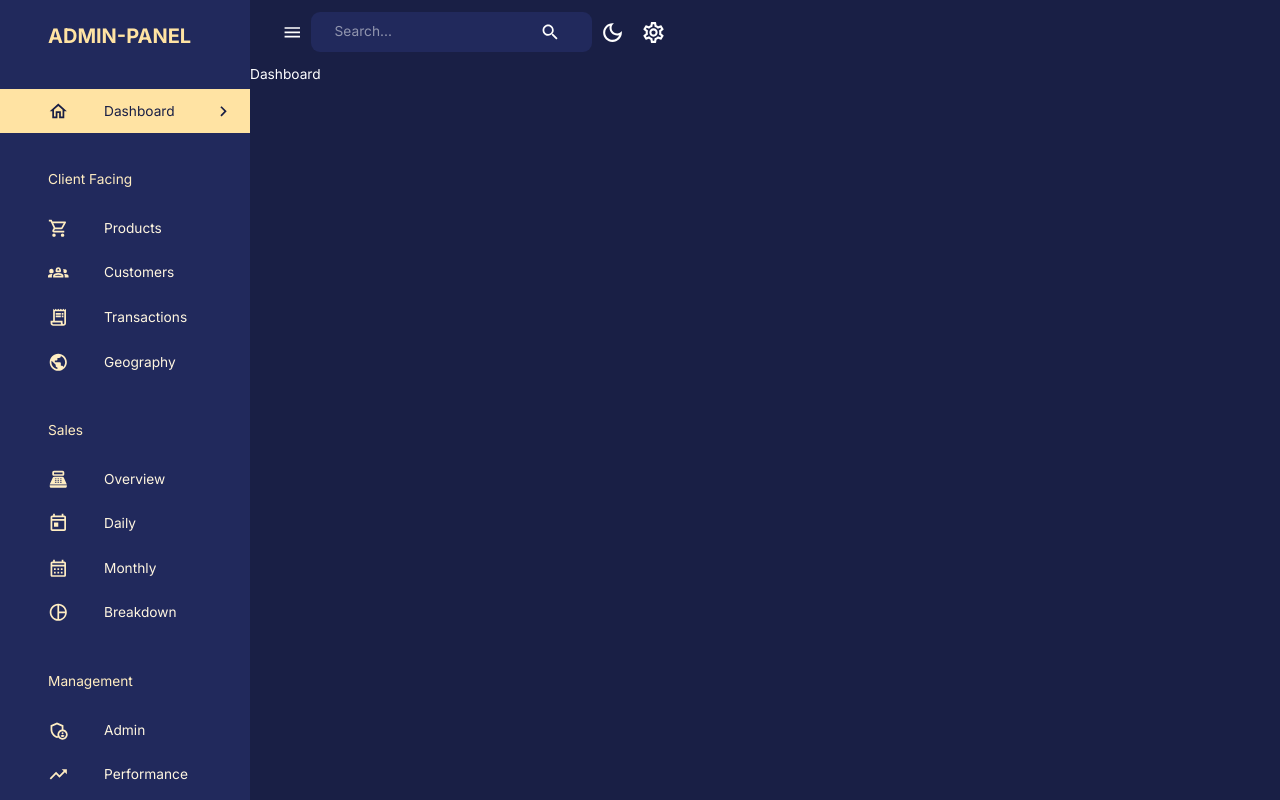
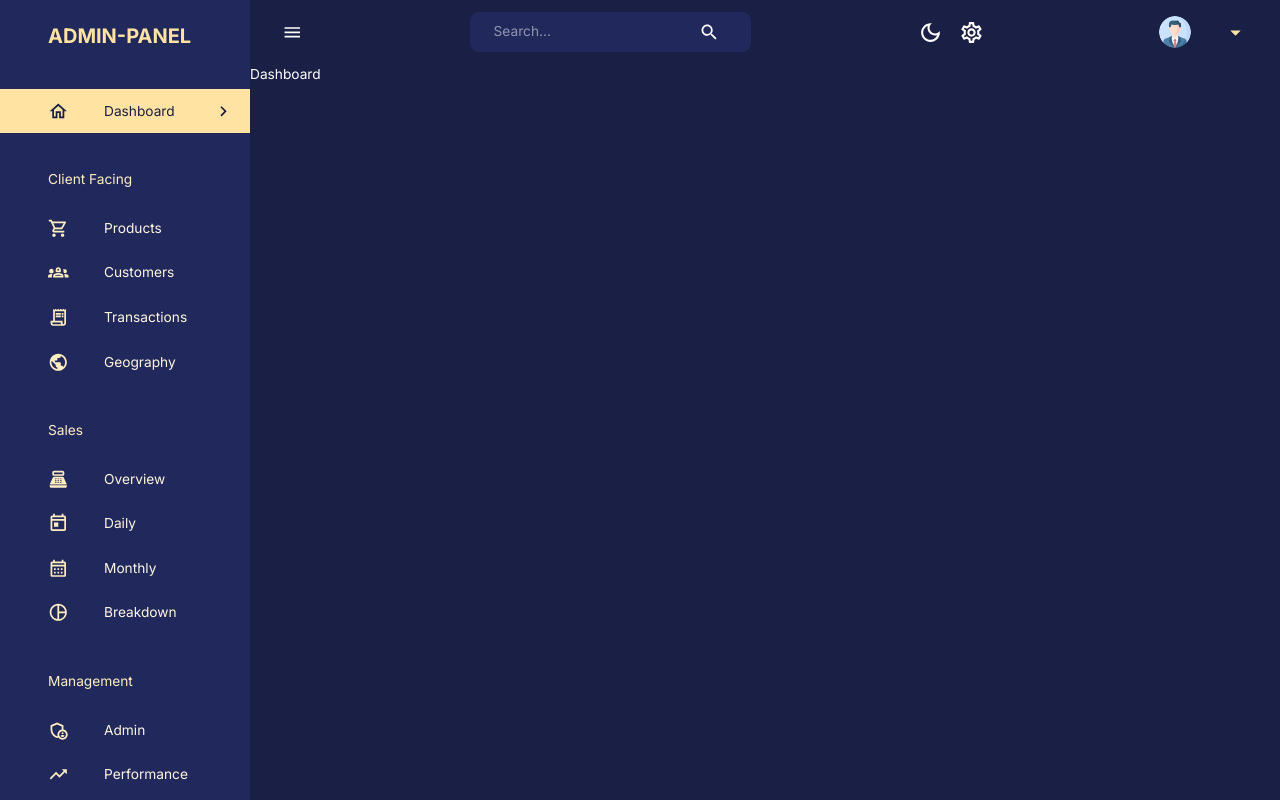
Before and after one commit to pgourishankar07/admin-panel-frontend, a React (Create React App) app: page /dashboard in a window 1280 px wide. Built offline with nearby package versions, Linux system fonts and the light colour scheme; no server answers.

Commit message:
3_Designed both sidebar and Navbar displaying user name(2:20:06)

```diff
--- a/src/components/Navbar.jsx
+++ b/src/components/Navbar.jsx
@@ -1,4 +1,4 @@
-import React from "react";
+import React, { useState } from "react";
 import {
   LightModeOutlined,
   DarkModeOutlined,
@@ -13,15 +13,26 @@
 import profileImg from "assets/profile.jpeg";
 import {
   AppBar,
+  Box,
+  Button,
   IconButton,
   InputBase,
+  Menu,
+  MenuItem,
   Toolbar,
+  Typography,
   useTheme,
 } from "@mui/material";
 
-const Navbar = ({ isSidebarOpen, setIsSidebarOpen }) => {
+const Navbar = ({ user, isSidebarOpen, setIsSidebarOpen }) => {
   const dispatch = useDispatch();
   const theme = useTheme();
+
+  const [anchorEl, setAnchorEl] = useState(null);
+  const isOpen = Boolean(anchorEl);
+  const handleClick = (event) => setAnchorEl(event.currentTarget);
+  const handleClose = () => setAnchorEl(null);
+
   return (
     <AppBar sx={{ position: "static", background: "none", boxShadow: "none" }}>
       <Toolbar sx={{ justifyContent: "space-between" }}>
@@ -56,6 +67,63 @@
             <SettingsOutlined sx={{ fontSize: "25px" }} />
           </IconButton>
         </FlexBetween>
+
+        <FlexBetween>
+          <Button
+            onClick={handleClick}
+            sx={{
+              display: "flex",
+              justifyContent: "space-between",
+              alignItems: "center",
+              textTransform: "none",
+              gap: "1rem",
+            }}
+          >
+            <Box
+              component="img"
+              alt="profile"
+              src={profileImg}
+              height="32px"
+              width="32px"
+              borderRadius="50%"
+              sx={{ objectFit: "cover" }}
+            />
+            <Box textAlign="center">
+              <Typography
+                fontWeight="bold"
+                fontSize="0.85rem"
+                sx={{ color: theme.palette.secondary[100] }}
+              >
+                {user.name}
+              </Typography>
+              <Typography
+                mb="0.5rem"
+                fontSize="0.75rem"
+                sx={{ color: theme.palette.secondary[200] }}
+              >
+                {user.occupation}
+              </Typography>
+            </Box>
+
+            <ArrowDropDownOutlined
+              sx={{
+                color: theme.palette.secondary[300],
+                fontSize: "25px",
+              }}
+            />
+          </Button>
+          <Menu
+            anchorEl={anchorEl}
+            open={isOpen}
+            onClose={handleClose}
+            anchorOrigin={{
+              vertical: "bottom",
+              horizontal: "center",
+            }}
+          >
+            <MenuItem onClick={handleClose}>Log Out</MenuItem>
+          </Menu>
+        </FlexBetween>
       </Toolbar>
     </AppBar>
   );
--- a/src/components/Sidebar.jsx
+++ b/src/components/Sidebar.jsx
@@ -79,7 +79,7 @@
             "& .MuiDrawer-paper": {
               color: theme.palette.secondary[200],
               backgroundColor: theme.palette.background.alt,
-              boxSixing: "border-box",
+              boxSizing: "border-box",
               borderWidth: isNonMobile ? 0 : "2px",
               width: drawerWidth,
             },
@@ -151,10 +151,11 @@
             </List>
           </Box>
 
-          <Box position="" bottom="2rem">
+          <Box position="static" bottom="2rem">
             <Divider />
             <FlexBetween textTransform="none" gap="1rem" m="1.5rem 2rem 0 3rem">
               <Box
+                ml="3.5rem"
                 component="img"
                 alt="profile"
                 src={profileImg}
@@ -163,7 +164,7 @@
                 borderRadius="50%"
                 sx={{ objectFit: "cover" }}
               />
-              <Box textAlign="left">
+              <Box textAlign="center">
                 <Typography
                   fontWeight="bold"
                   fontSize="0.9rem"
@@ -172,6 +173,7 @@
                   {user.name}
                 </Typography>
                 <Typography
+                  mb="0.5rem"
                   fontSize="0.8rem"
                   sx={{ color: theme.palette.secondary[200] }}
                 >
--- a/src/index.js
+++ b/src/index.js
@@ -16,6 +16,7 @@
   },
   middleware: (getDefault) => getDefault().concat(api.middleware),
 });
+
 setupListeners(store.dispatch);
 
 const root = ReactDOM.createRoot(document.getElementById("root"));
--- a/src/scenes/layout/index.jsx
+++ b/src/scenes/layout/index.jsx
@@ -14,15 +14,16 @@
   return (
     <Box display={isNonMobile ? "flex" : "block"} width="100%" height="100%">
       <Sidebar
+        flexGrow={1}
         user={data || {}}
         isNonMobile={isNonMobile}
         drawerWidth="250px"
         isSidebarOpen={isSidebarOpen}
         setIsSidebarOpen={setIsSidebarOpen}
       ></Sidebar>
-      <Box>
+      <Box flexGrow={1}>
         <Navbar
-          // user={data || {}}
+          user={data || {}}
           isSidebarOpen={isSidebarOpen}
           setIsSidebarOpen={setIsSidebarOpen}
         />
```
